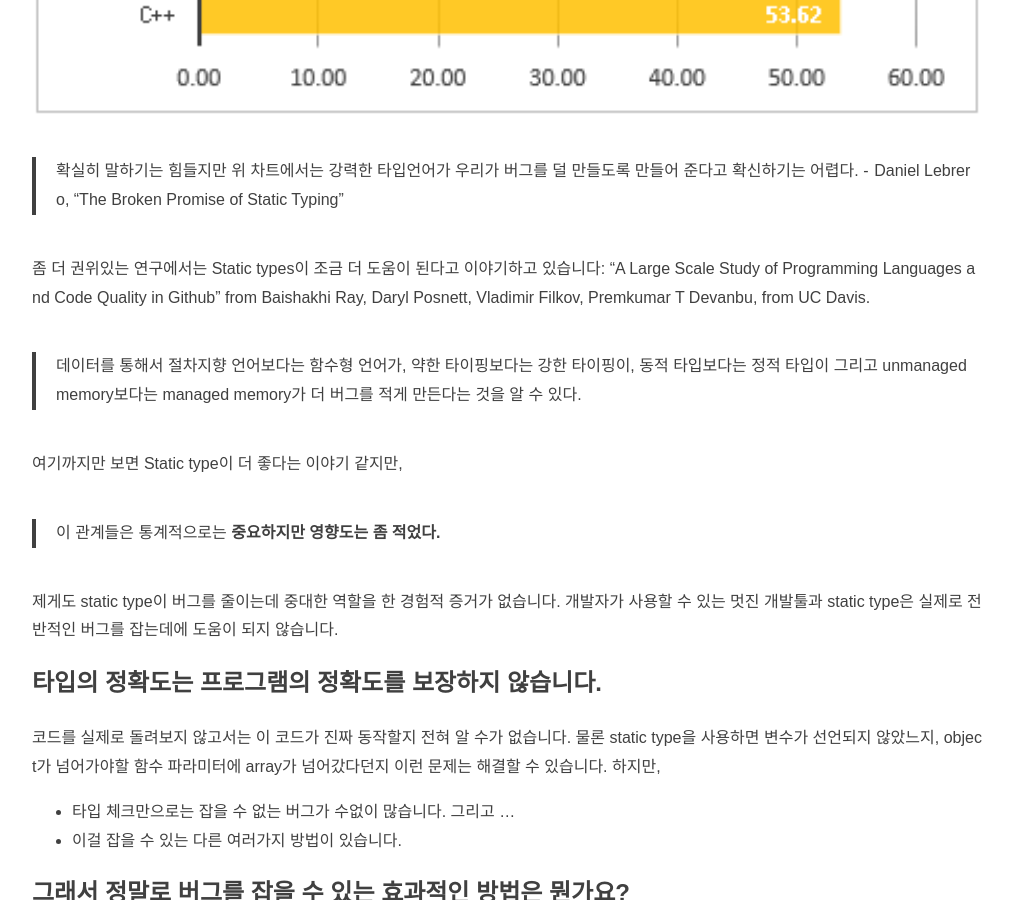
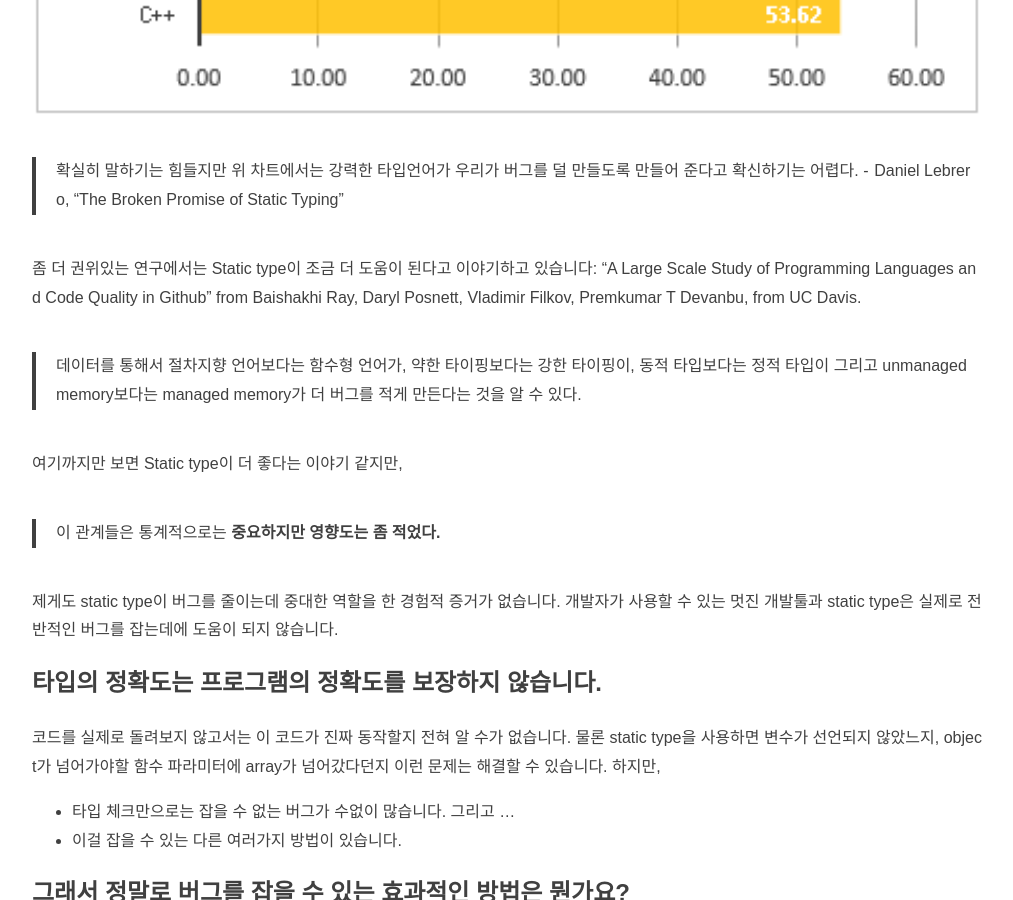
Before and after one commit to Luavis/luavis.github.io, a Jekyll site: the page built from _posts/web/2018-08-10-the-shocking-secret-about-static-types.md, in a window 1280 px wide and 900 px high, scrolled down 1936 px. Shown: the whole window, without its empty margins (133-1146 px from the left). Built offline with Jekyll 4.4.1, drawn with Linux system fonts in a browser that asks for light colours; some web fonts are replaced; comment, search, counter and statistics services are not loaded; some of the changed text lies outside the part shown.

Commit message:
Fix typo

```diff
--- a/_posts/web/2018-08-10-the-shocking-secret-about-static-types.md
+++ b/_posts/web/2018-08-10-the-shocking-secret-about-static-types.md
@@ -32,7 +32,7 @@
 
 > 확실히 말하기는 힘들지만 위 차트에서는 강력한 타입언어가 우리가 버그를 덜 만들도록 만들어 준다고 확신하기는 어렵다. -  Daniel Lebrero, "The Broken Promise of Static Typing"
 
-좀 더 권위있는 연구에서는 Static types이 조금 더 도움이 된다고 이야기하고 있습니다: "A Large Scale Study of Programming Languages and Code Quality in Github" from Baishakhi Ray, Daryl Posnett, Vladimir Filkov, Premkumar T Devanbu, from UC Davis.
+좀 더 권위있는 연구에서는 Static type이 조금 더 도움이 된다고 이야기하고 있습니다: "A Large Scale Study of Programming Languages and Code Quality in Github" from Baishakhi Ray, Daryl Posnett, Vladimir Filkov, Premkumar T Devanbu, from UC Davis.
 
 > 데이터를 통해서 절차지향 언어보다는 함수형 언어가, 약한 타이핑보다는 강한 타이핑이, 동적 타입보다는 정적 타입이 그리고 unmanaged memory보다는 managed memory가 더 버그를 적게 만든다는 것을 알 수 있다.
 
@@ -79,7 +79,7 @@
 
 버그를 줄여주는 점을 강점으로 보기에는
 
-**Static types는 과대평가되어 있습니다.**
+**Static type는 과대평가되어 있습니다.**
 
 그러나 다른 기능들과 함께 보면 static type은 여전히 멋지고 사용하기에 가치가 있습니다.
 결론을 내자면,
```
